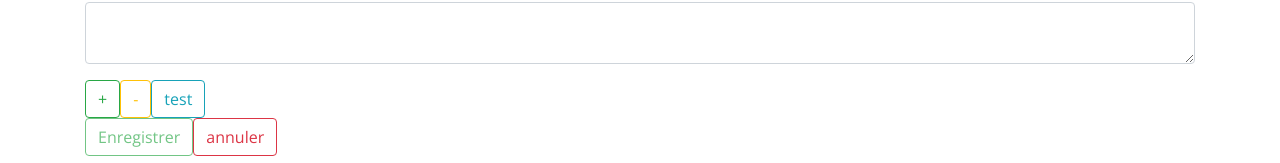
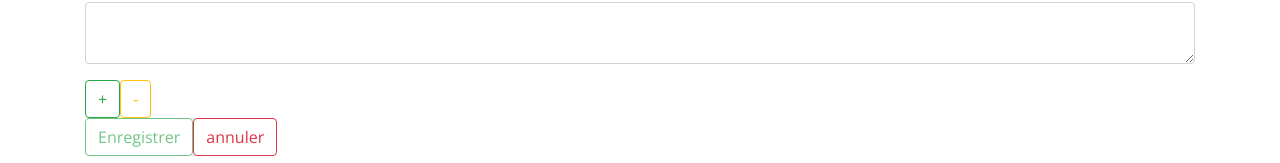
Before and after one commit to FlorentKl/Projet-AJC, an Angular app in the folder angular/: page /recette/edit in a window 1280 px wide. Shown: the part 789-952 px from the top of the page. Built offline with nearby package versions, Linux system fonts and the light colour scheme; a web font is replaced by a local one.

Commit message:
petits updates form recette

```diff
--- a/angular/src/app/components/form-recette/form-recette.component.html
+++ b/angular/src/app/components/form-recette/form-recette.component.html
@@ -115,7 +115,6 @@
     </button>
     <button class="btn btn-outline-warning" type="button" (click)="supprimerEtape()">-
     </button>
-    <button class="btn btn-outline-info" type="button" (click)="changement()">test</button>
 
     <!--bouton validation -->
     <div>
--- a/angular/src/app/components/form-recette/form-recette.component.ts
+++ b/angular/src/app/components/form-recette/form-recette.component.ts
@@ -102,12 +102,6 @@ export class FormRecetteComponent implements OnInit {
     }
   }
 
-  static imageType(control: FormControl)  {
-    console.log(control);
-    return null;
-  }
-
-
   public onFileChanged(event) {
     console.log(event);
     this.selectedFile = event.target.files[0];
@@ -154,6 +148,8 @@ export class FormRecetteComponent implements OnInit {
     this.recetteService
       .create(this.recette, this.selectedFile)
       .subscribe((res) => {
+        console.log('res');
+        console.log(res);
         //TODO - redirigier vers la page de recette plutot que l'index
         //this.router.navigate(['index']);
       });
@@ -211,27 +207,6 @@ export class FormRecetteComponent implements OnInit {
       this.ingredients.pop();
     }
     console.log(this.ingredients);
-  }
-
-  public changement() {
-    for (const etape of this.etapesRecette) {
-      const et = 'etapeRecette' + etape.numEtape;
-      // console.log(this.formRecette.get(et).value);
-      etape.texte = this.formRecette.get(et).value;
-      // console.log(etape);
-    }
-    // console.log(this.etapesRecette);
-    let i = 0;
-    for (const ingredient of this.ingredientsArray) {
-      const ingNom = 'ingredientNom' + i;
-      const ingQte = 'ingredientQuantite' + i;
-      const ingUnite = 'ingredientUnite' + i;
-      ingredient.nom = this.formRecette.get(ingNom).value;
-      ingredient.quantite = this.formRecette.get(ingQte).value;
-      ingredient.unite = this.formRecette.get(ingUnite).value;
-      i++;
-    }
-    console.log(this.ingredientsArray);
   }
 
   // Getters and setters
--- a/angular/src/app/services/recette.service.ts
+++ b/angular/src/app/services/recette.service.ts
@@ -110,6 +110,7 @@ export class RecetteService {
                 );
                 tableau.push(createIngredient);
               }
+              console.log(tableau);
               return forkJoin(tableau);
             })
           );
```
